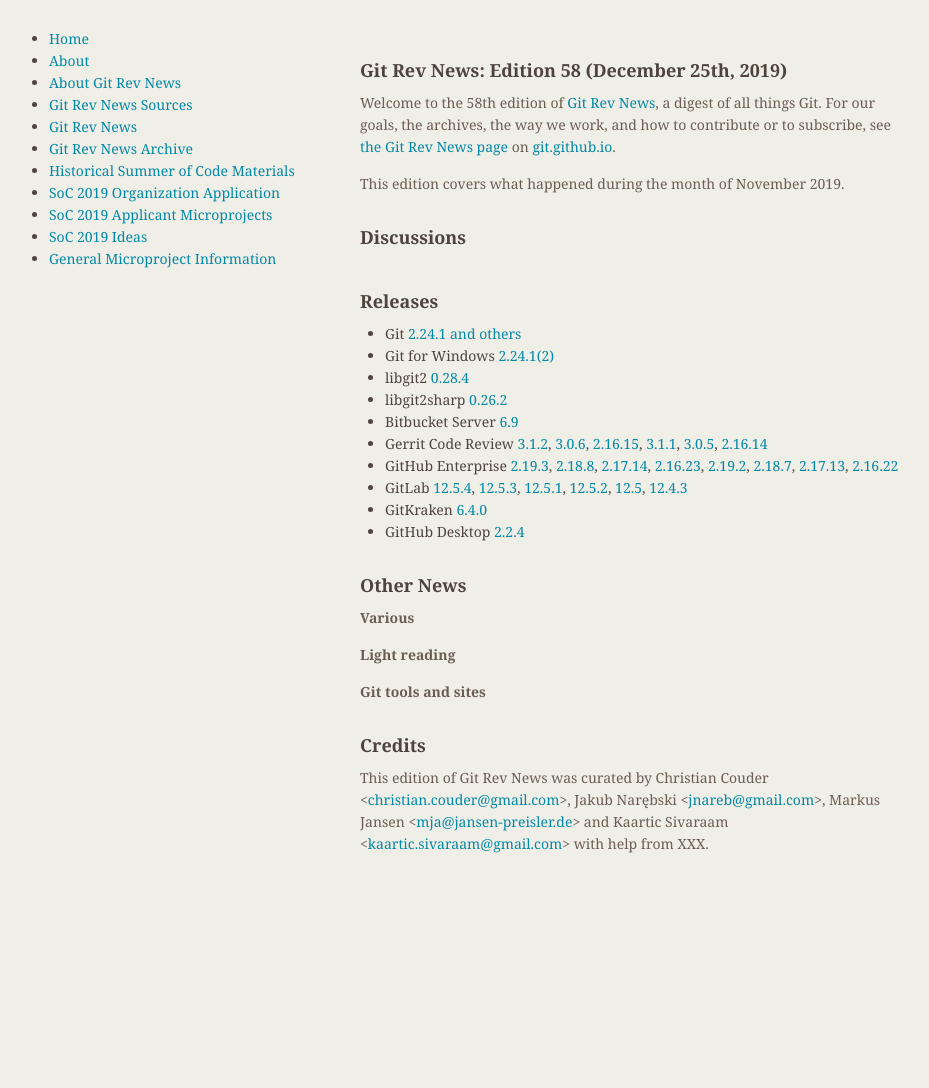
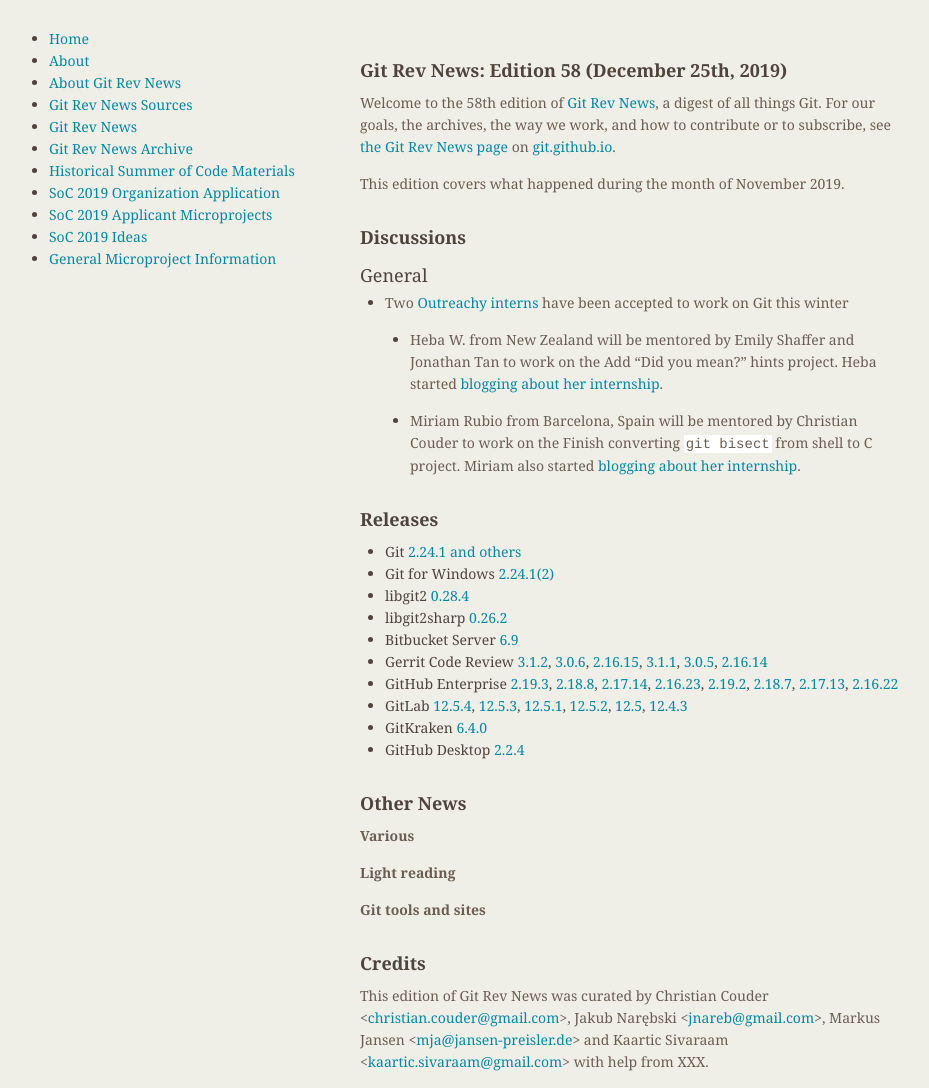
Before and after one commit to git/git.github.io, a Jekyll site: the page built from rev_news/drafts/edition-58.md, in a window 1280 px wide. Shown: the whole page, without its empty margins (174-1103 px from the left). Built offline with Jekyll 4.4.1, drawn with Linux system fonts in a browser that asks for light colours; before the commit the page ends 900 px from its top, so only the background shows below that.

Commit message:
rn-58: add Outreachy internships

```diff
--- a/rev_news/drafts/edition-58.md
+++ b/rev_news/drafts/edition-58.md
@@ -17,9 +17,19 @@
 
 ## Discussions
 
-<!---
+
 ### General
--->
+
+* Two [Outreachy interns](https://www.outreachy.org/alums/) have been accepted to work on Git this winter
+
+  * Heba W. from New Zealand will be mentored by Emily Shaffer and
+    Jonathan Tan to work on the Add "Did you mean?" hints
+    project. Heba started [blogging about her
+    internship](https://medium.com/@heba.waly).
+
+  * Miriam Rubio from Barcelona, Spain will be mentored by Christian
+    Couder to work on the Finish converting `git bisect` from shell to
+    C project. Miriam also started [blogging about her internship](https://mirucam.gitlab.io/outreachy_blog/).
 
 <!---
 ### Reviews
```
